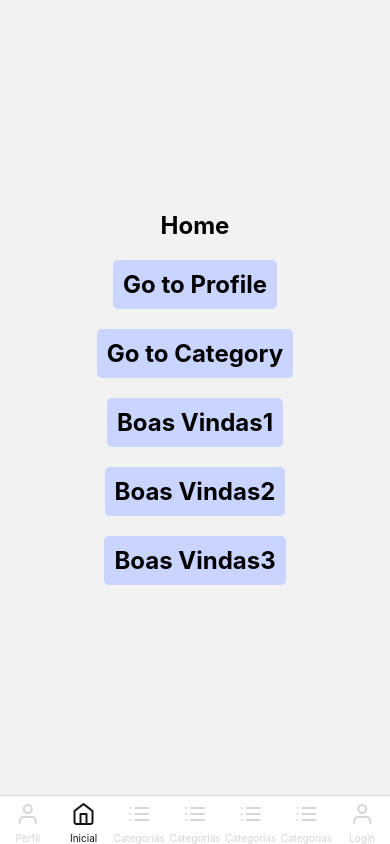
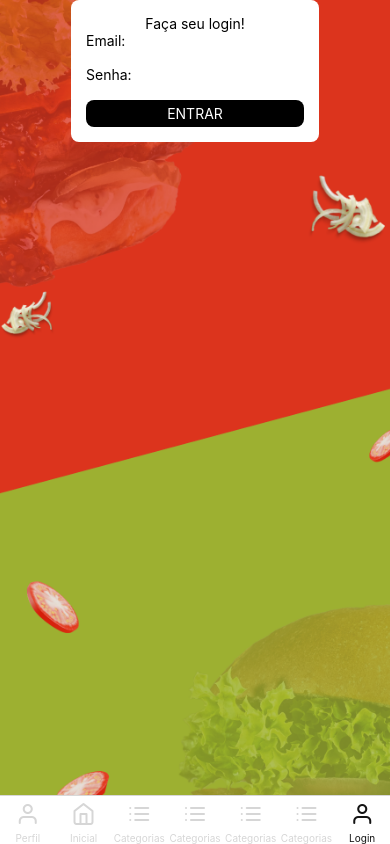
Before and after one commit to Belaalcantara/B-B, a React Native app: screen /Login in a window 390 px wide. Built offline with nearby package versions, Linux system fonts and the light colour scheme.

Commit message:
working: login api rest

```diff
--- /dev/null
+++ b/src/components/Popup/index.jsx
@@ -0,0 +1,12 @@
+import { Text, View } from "react-native"
+import styles from "./styles";
+
+const Popup = ({ type }) => {
+    return(
+        <View style={styles.container}>
+            <Text style={{color: 'white'}}>{type}</Text>
+        </View>
+    )
+}
+
+export default Popup;
--- /dev/null
+++ b/src/components/Popup/styles.js
@@ -0,0 +1,13 @@
+const { StyleSheet } = require("react-native");
+
+const styles = StyleSheet.create({
+    container: {
+        display:'flex',
+        alignItems: 'center',
+        justifyContent: 'center',
+        color: 'white',
+        backgroundColor: 'red'
+    }
+});
+
+export default styles;
--- a/src/screens/Login/index.jsx
+++ b/src/screens/Login/index.jsx
@@ -1,16 +1,50 @@
 
 import { View, ImageBackground, Text, TextInput, TouchableOpacity } from "react-native";
 import styles from "./styles";
-import { useState } from "react";
+import { useEffect, useState } from "react";
 import { useNavigation } from "@react-navigation/native";
+import axios from "axios";
+import Popup from "../../components/Popup";
 
-export default function Login({ route }) {
+export default function Login() {
 
     const navigation = useNavigation();
+
+    //popup
+    const [popup, setPopup] = useState(false);
+    const [content, setContent] = useState('');
 
     //variables inputs
     const [email, setEmail] = useState('');
     const [password, setPassword] = useState('');
+
+    const fetchUser = async() => {
+        try {
+            const response = await axios.get(`http://localhost:4000/users/${email}`);
+            const user = response.data;
+            console.log(user);
+            if(user) {
+               if(password == user.password) {
+                navigation.navigate('Home');
+               } else {
+                setPopup(true);
+                setContent('Erro! Senha incorreta');
+               }
+            } else {
+                setPopup(true);
+                setContent('Erro! E-mail não cadastrado');
+            }
+        } catch(e) {
+            console.log('Erro interno de servidor', e);
+            setPopup(true);
+            setContent('Erro de servidor');
+        }
+
+        setTimeout(() => {
+            setPopup(false);
+        }, 3000)
+    }
+
 
     return(
         <View style={styles.container}>
@@ -33,9 +67,12 @@ export default function Login({ route }) {
                             onChangeText={setPassword}
                         />
                     </View>
-                    <TouchableOpacity onPress={navigation.navigate('Home')} style={styles.entryBtn}>
+                    <TouchableOpacity onPress={fetchUser} style={styles.entryBtn}>
                         <Text style={{color:'white', textTransform: 'uppercase'}}>Entrar</Text>
                     </TouchableOpacity>
+                    {
+                        popup && <Popup type={content}/>
+                    }
                 </View>
             </View>
         </View>
```
